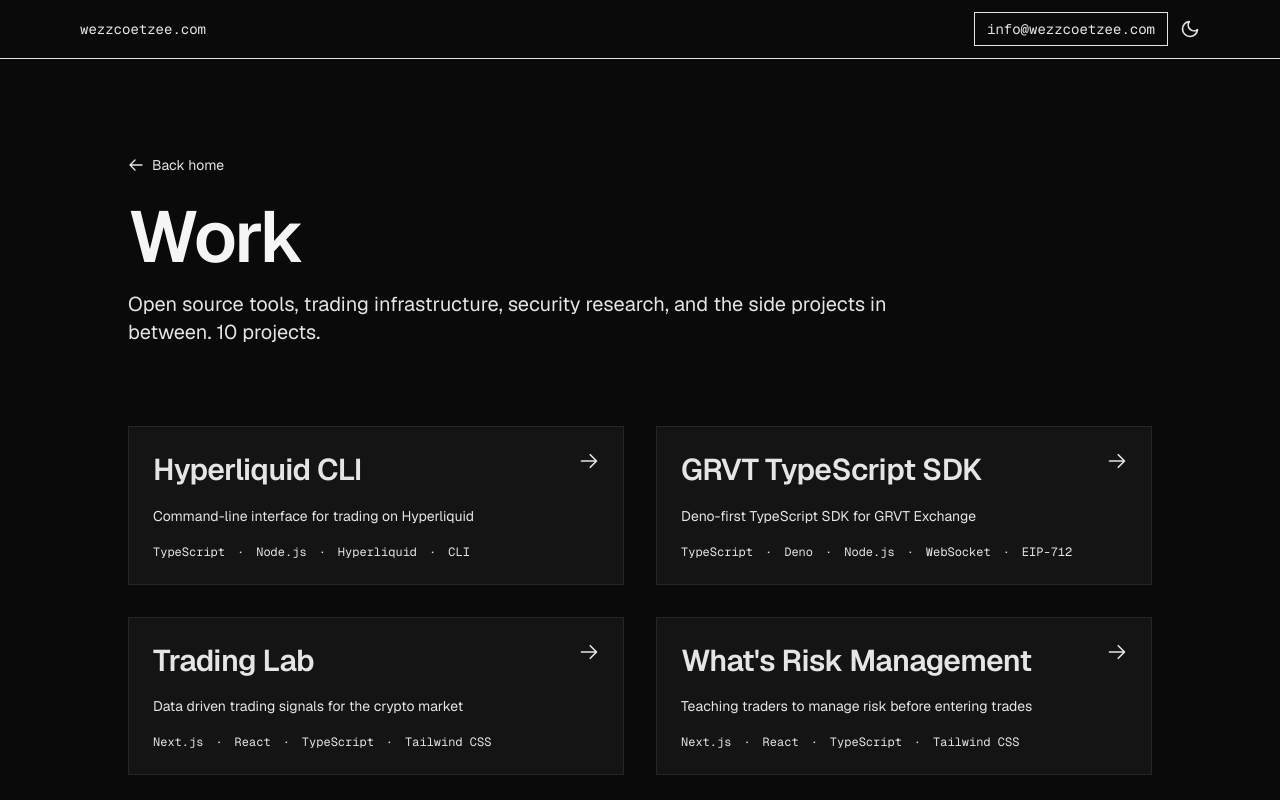
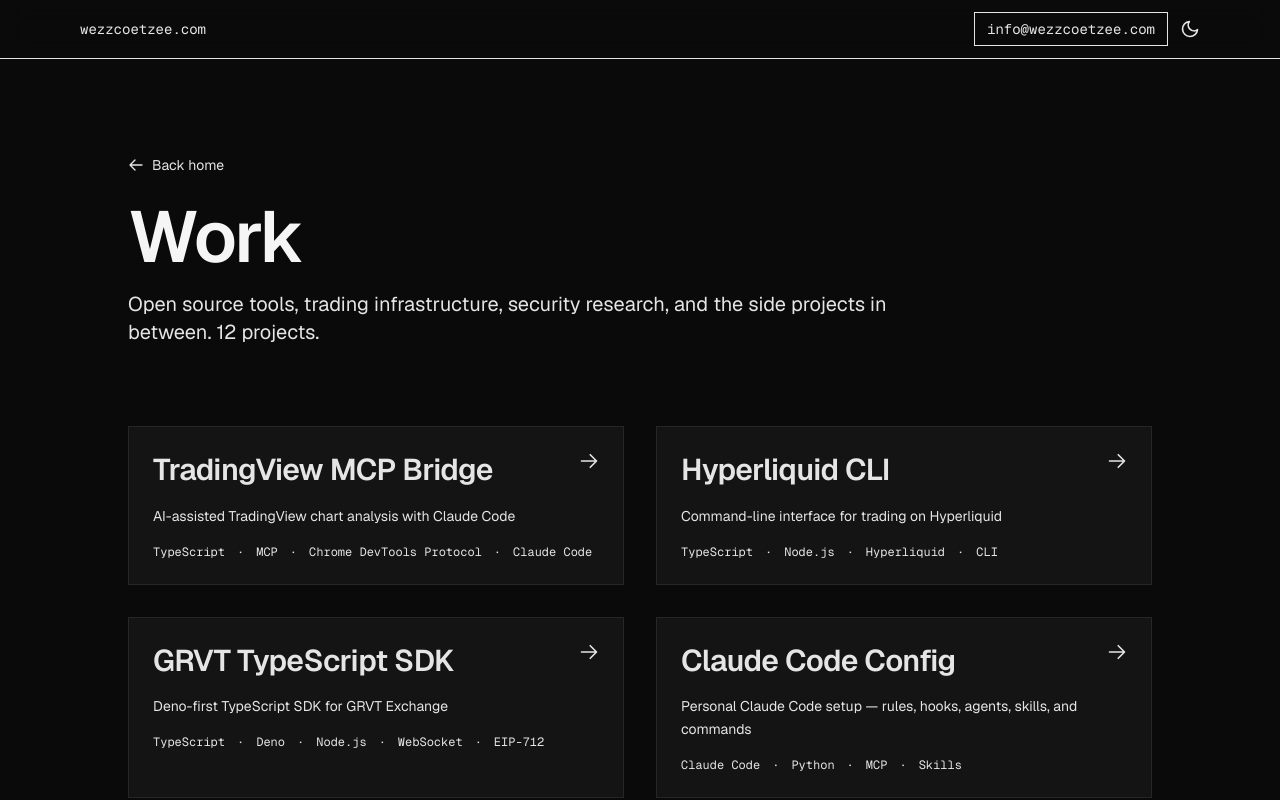
Before and after one commit to wezzcoetzee/wezzcoetzee, a Next.js app: page /work in a window 1280 px wide. Shown: the top 800 px of the page. Built offline with nearby package versions, Linux system fonts and the light colour scheme.

Commit message:
feat: add proejcts

```diff
--- a/src/data/projects.ts
+++ b/src/data/projects.ts
@@ -11,6 +11,28 @@
 };
 
 export const PROJECTS: Project[] = [
+  {
+    slug: 'tradingview-mcp',
+    title: 'TradingView MCP Bridge',
+    tagline: 'AI-assisted TradingView chart analysis with Claude Code',
+    description:
+      'A Model Context Protocol bridge that connects Claude Code to the locally running TradingView Desktop app via Chrome DevTools Protocol. It enables AI-assisted chart analysis, Pine Script development, and workflow automation entirely on your machine, with no data transmitted externally. The project explores how LLM-based agents can interact with professional trading interfaces to support human decision-making.',
+    technologies: ['TypeScript', 'MCP', 'Chrome DevTools Protocol', 'Claude Code'],
+    role: 'Maintainer',
+    links: [
+      {
+        label: 'View on GitHub',
+        url: 'https://github.com/wezzcoetzee/tradingview-mcp',
+      },
+    ],
+    highlights: [
+      'Connects Claude Code to TradingView Desktop via Chrome DevTools Protocol',
+      'AI-assisted chart analysis and Pine Script development',
+      'All data processing happens locally — nothing transmitted externally',
+      'Research into human-AI collaboration in financial workflows',
+    ],
+    dateCreated: '2026-05-10',
+  },
   {
     slug: 'hyperliquid-cli',
     title: 'Hyperliquid CLI',
@@ -70,6 +92,28 @@
       'Real-time orderbook, ticker, and trade subscriptions via WebSocket',
     ],
     dateCreated: '2026-01-24',
+  },
+  {
+    slug: 'claude-code-config',
+    title: 'Claude Code Config',
+    tagline: 'Personal Claude Code setup — rules, hooks, agents, skills, and commands',
+    description:
+      'A curated, shareable configuration for Claude Code, bundling the rules, hooks, agents, skills, and slash commands that shape a productive AI coding workflow. It collects both custom and community-sourced skills into one installable setup, with copy-paste, full-clone, and selective install options so others can adopt the parts that fit their own workflow.',
+    technologies: ['Claude Code', 'Python', 'MCP', 'Skills'],
+    role: 'Creator',
+    links: [
+      {
+        label: 'View on GitHub',
+        url: 'https://github.com/wezzcoetzee/claude-code-config',
+      },
+    ],
+    highlights: [
+      'Bundles rules, hooks, agents, skills, and commands in one config',
+      'Mixes custom skills with curated community contributions',
+      'Multiple install paths: copy-paste, full clone, or selective',
+      'Documents an opinionated, reproducible AI coding workflow',
+    ],
+    dateCreated: '2026-01-20',
   },
   {
     slug: 'trading-lab',
```
